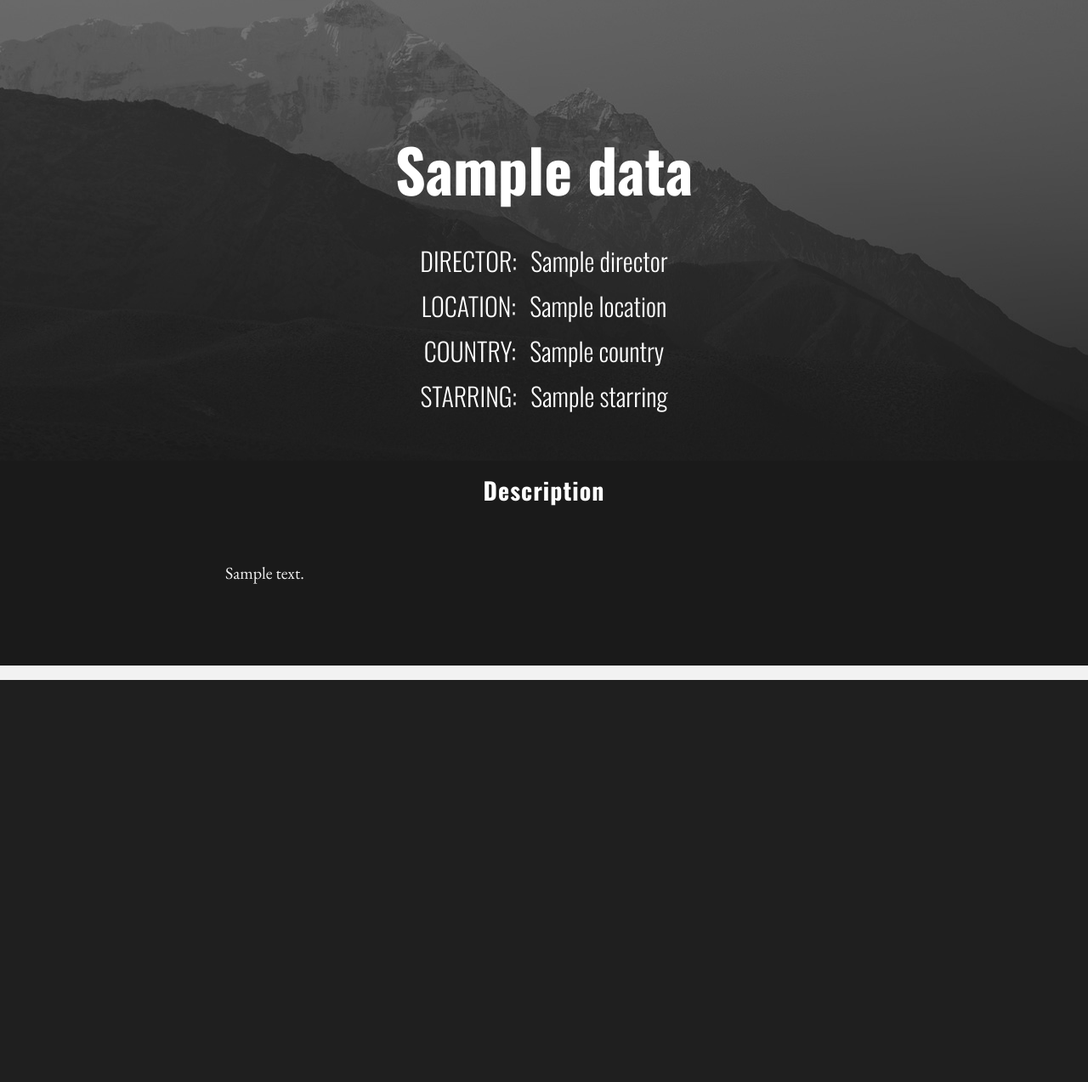
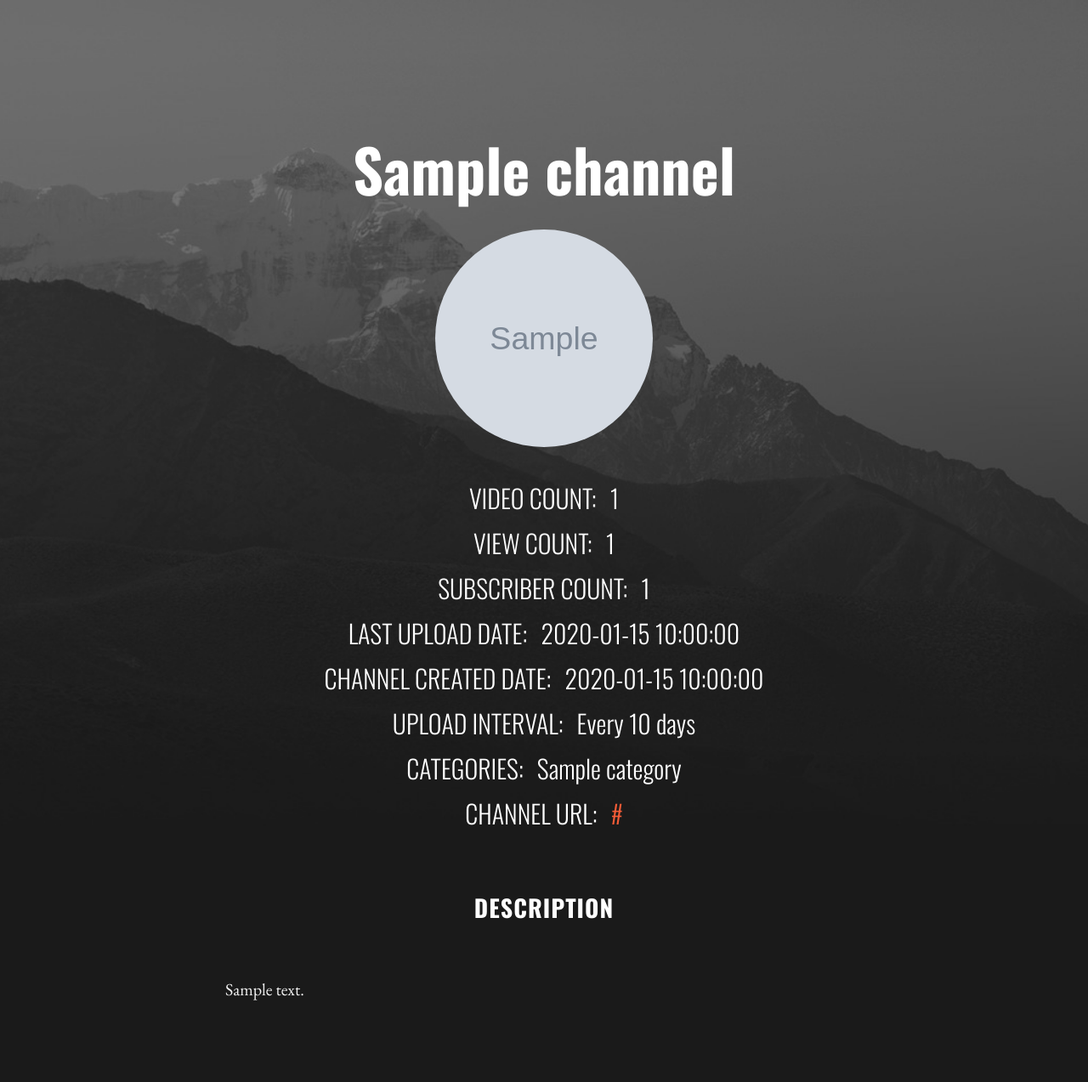
Before and after one commit to sanyuzhang/Youtuber-Scanner, a Flask app: template templates/detail.html in a window 1280 px wide. Shown: the whole page at 85% size. Before the commit the page ends 800 px from the top, so only its background shows below. Run offline with Flask 2, Linux system fonts and the light colour scheme; the template is opened without the code that fills it: most values are stand-ins (such as "Sample title", 1, 10 or a date in 2020); grey boxes marked "Sample" are stand-in pictures.

Commit message:
Update detail.html

```diff
--- a/templates/detail.html
+++ b/templates/detail.html
@@ -1,8 +1,9 @@
 <!DOCTYPE html>
 <html lang="en">
+
 <head>
   <meta charset="utf-8">
-    <title>{{ data.title }}</title>
+  <title>{{ channel.channel_title }}</title>
   <meta content="width=device-width, initial-scale=1.0" name="viewport">
 
   <!-- Favicons -->
@@ -29,33 +30,44 @@
     <div class="container">
       <div class="row">
 
-          <h1>{{ data.title }}</h1>
+        <h1>{{ channel.channel_title }}</h1>
         <br>
 
-          <h3>DIRECTOR:
-          {% for director in data.director %}
-          <span class="data-in-row">{{ director }}</span>
+        <img id="avartar" src="{{ channel.image_url }}">
+
+        <br><br>
+        <h3>VIDEO COUNT:
+          <span class="data-in-row">{{ channel.video_count }}</span>
+        </h3>
+
+        <h3>VIEW COUNT:
+          <span class="data-in-row">{{ channel.view_count }}</span>
+        </h3>
+
+        <h3>SUBSCRIBER COUNT:
+          <span class="data-in-row">{{ channel.subscriber_count }}</span>
+        </h3>
+
+        <h3>LAST UPLOAD DATE:
+          <span class="data-in-row">{{ channel.latest_upload_datetime }}</span>
+        </h3>
+
+        <h3>CHANNEL CREATED DATE:
+          <span class="data-in-row">{{ channel.channel_create_date }}</span>
+        </h3>
+
+        <h3>UPLOAD INTERVAL:
+          <span class="data-in-row">Every {{ channel.upload_interval }} days</span>
+        </h3>
+
+        <h3>CATEGORIES:
+          {% for category in channel.categories %}
+          <span class="data-in-row">{{ category }}</span>
           {% endfor %}
         </h3>
 
-          {% if data.location %}
-            <h3>LOCATION:
-              {% for location in data.location %}
-              <span class="data-in-row">{{ location }}</span>
-              {% endfor %}
-            </h3>
-          {% endif %}
-
-          <h3>COUNTRY:
-          {% for country in data.country %}
-          <span class="data-in-row">{{ country }}</span>
-          {% endfor %}
-          </h3>
-
-          <h3>STARRING:
-          {% for starring in data.starring %}
-          <span class="data-in-row">{{ starring }}</span>
-          {% endfor %}
+        <h3>CHANNEL URL:
+          <a class="data-in-row" target="_blank" href="{{ channel.channel_url }}">{{ channel.channel_url }}</a>
         </h3>
 
       </div>
@@ -68,11 +80,15 @@
     <div class="container">
       <div class="row">
 
-          <h3>Description</h3>
-          <p class="centered"><i class="icon icon-circle"></i><i class="icon icon-circle"></i><i class="icon icon-circle"></i></p>
+        <h3>DESCRIPTION</h3>
+        <p class="centered">
+          <i class="icon icon-circle"></i>
+          <i class="icon icon-circle"></i>
+          <i class="icon icon-circle"></i>
+        </p>
 
         <div class="col-lg-8 col-lg-offset-2">
-            <p class="movie-description">{{ data.text }}</p>
+          <p class="movie-description">{{ channel.channel_desc }}</p>
         </div>
 
       </div>
@@ -86,4 +102,5 @@
   <script src="../static/js/bootstrap.min.js"></script>
 
 </body>
+
 </html>
```
Lines whose indentation alone changed are shown as unchanged.
